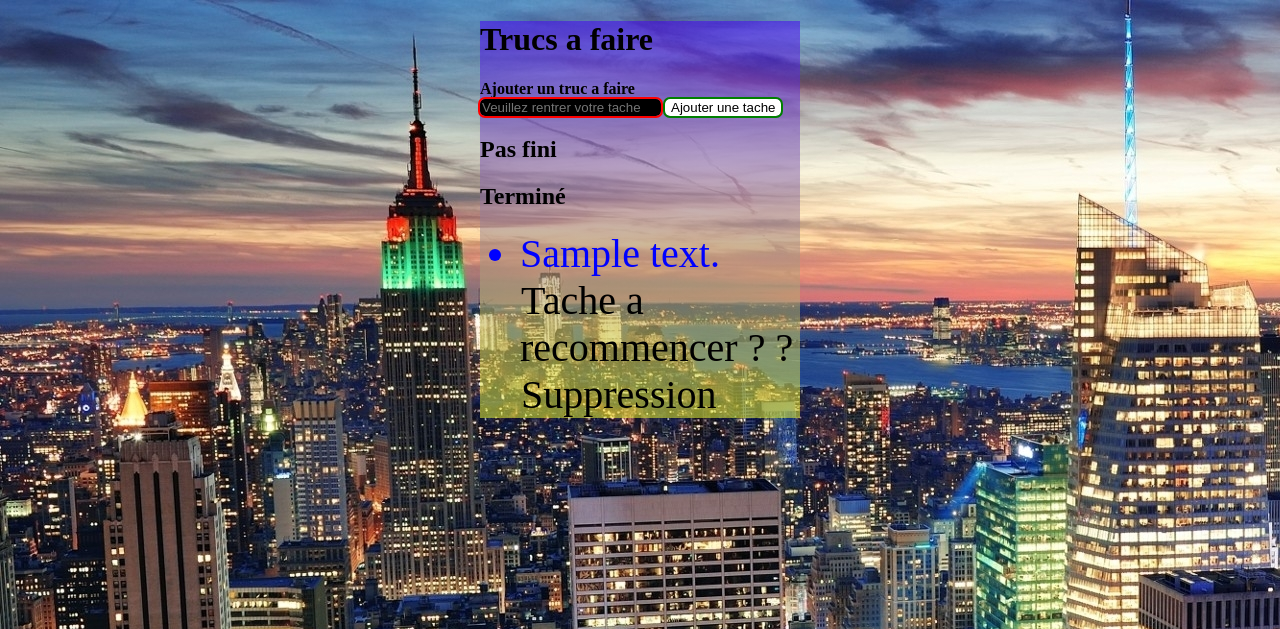
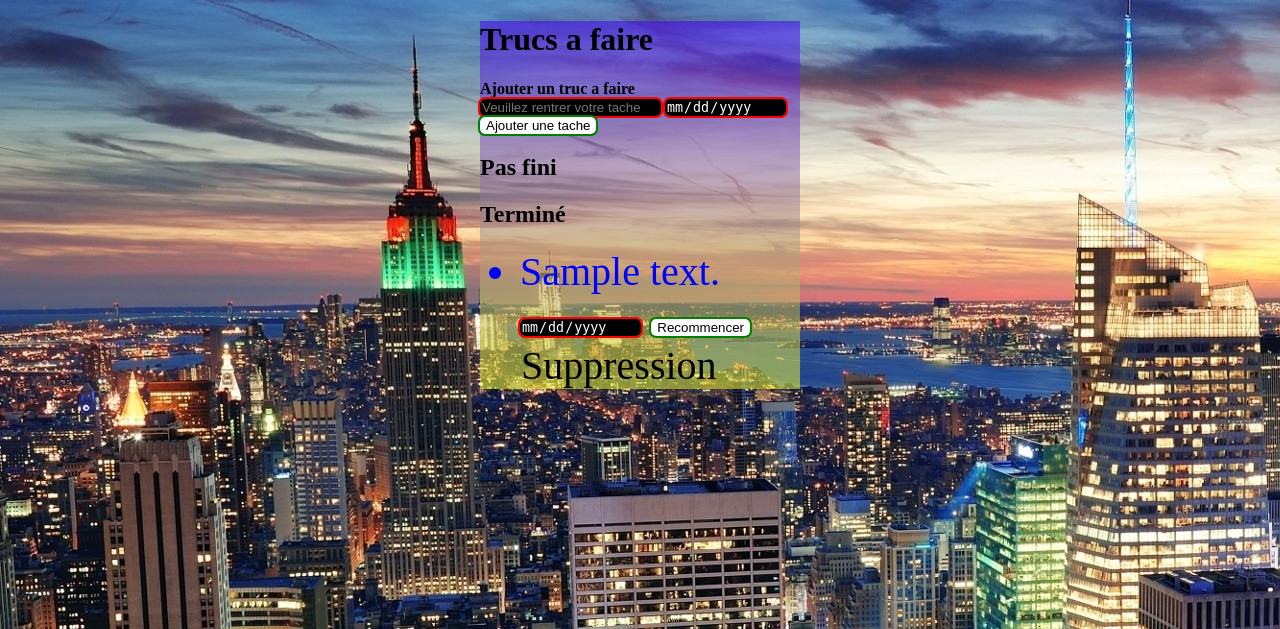
Before and after one commit to mathippo18/ToDoList, a Flask app: page / in a window 1280 px wide. Shown: the top 629 px of the page. Run offline with Flask 3, Linux system fonts and the light colour scheme; tables that the repository leaves empty hold one stand-in row (values such as "Sample post").

Commit message:
Ajout de la modification de la date butoire
Esthétique en cours d'amélioration

```diff
--- a/app.py
+++ b/app.py
@@ -21,6 +21,7 @@
     text = db.Column(db.String(100))
     complete =db.Column(db.Boolean())
     date = db.Column(db.DateTime(timezone=True), default=func.now())
+    finito = db.Column(db.String(100))
 
 
 
@@ -37,7 +38,7 @@
 
 @app.route('/add', methods=['POST'])
 def add():
-    note = Note(text=request.form['todoitem'], complete=False)
+    note = Note(text=request.form['todoitem'], complete=False, finito=request.form['DateBut'])
     db.session.add(note)
     db.session.commit()
     return redirect (url_for('home'))
@@ -47,17 +48,20 @@
 def complete(id):
     note = Note.query.filter_by(id=int(id)).first()
     note.complete = True
+    note.finito = "0000-00-00"
     db.session.commit()
 
     return redirect (url_for('home'))
 
-@app.route('/incomplete/<id>')
+@app.route('/incomplete/<id>', methods=['POST'])
 def incomplete(id):
     note = Note.query.filter_by(id=int(id)).first()
     note.complete = False
+    note.finito = request.form['RecoDateBut']
     db.session.commit()
 
     return redirect (url_for('home'))
+
 
 @app.route('/delete/<id>')
 def delete(id):
--- a/templates/home.html
+++ b/templates/home.html
@@ -5,8 +5,6 @@
     <title>Liste a faire</title>
         <link rel="shortcut icon" href="{{ url_for('static', filename='favicon.ico') }}">
         <link rel="stylesheet" href="{{ url_for('static', filename='todo.css') }}">
-
-
 </head>
 <body>
 <div class="container">
@@ -14,6 +12,7 @@
     <strong>Ajouter un truc a faire</strong>
     <form action="{{ url_for('add') }}" method="POST" >
             <input class="form-control" required type="text" name="todoitem" placeholder="Veuillez rentrer votre tache">
+            <input class="form-control" required type="date" name="DateBut" placeholder="Rentrez la date butoire">
             <input value="Ajouter une tache" type="submit"  >
 
     </form>
@@ -22,7 +21,7 @@
             <div id="incomplete">
             <ul>
                 {% for todo in incomplete %}
-                 <li style="font-size: 30pt">{{ todo.text }} <a href="{{ url_for('complete', id=todo.id) }}">Fini ?</a> <a href="{{ url_for('delete', id=todo.id) }}">Suppression</a></li>
+                 <li style="font-size: 30pt">{{ todo.text }} <br> Date butoire : {{ todo.finito }}<a href="{{ url_for('complete', id=todo.id) }}">Fini ?</a><br> <a href="{{ url_for('delete', id=todo.id) }}">Suppression</a></li>
                 {% endfor %}
             </ul>
             </div>
@@ -30,8 +29,11 @@
             <div id="complete">
             <ul>
                 {% for todo in complete %}
-                <li style="font-size: 30pt">{{ todo.text }} <a href="{{ url_for('incomplete', id=todo.id) }}">Tache a recommencer ? ?</a> <a href="{{ url_for('delete', id=todo.id) }}">Suppression</a></li>
-
+                <form action="{{ url_for('incomplete', id=todo.id) }}" method="POST">
+                <li style="font-size: 30pt">{{ todo.text }}     <input class="form-control" required type="date" name="RecoDateBut" placeholder="Rentrez la date butoire"> <input value="Recommencer" type="submit"  >
+                    <br>
+                    <a href="{{ url_for('delete', id=todo.id) }}">Suppression</a></li>
+                </form>
                 {% endfor %}
             </ul>
           </div>
```
Also changed, not shown: instance/test.db.
